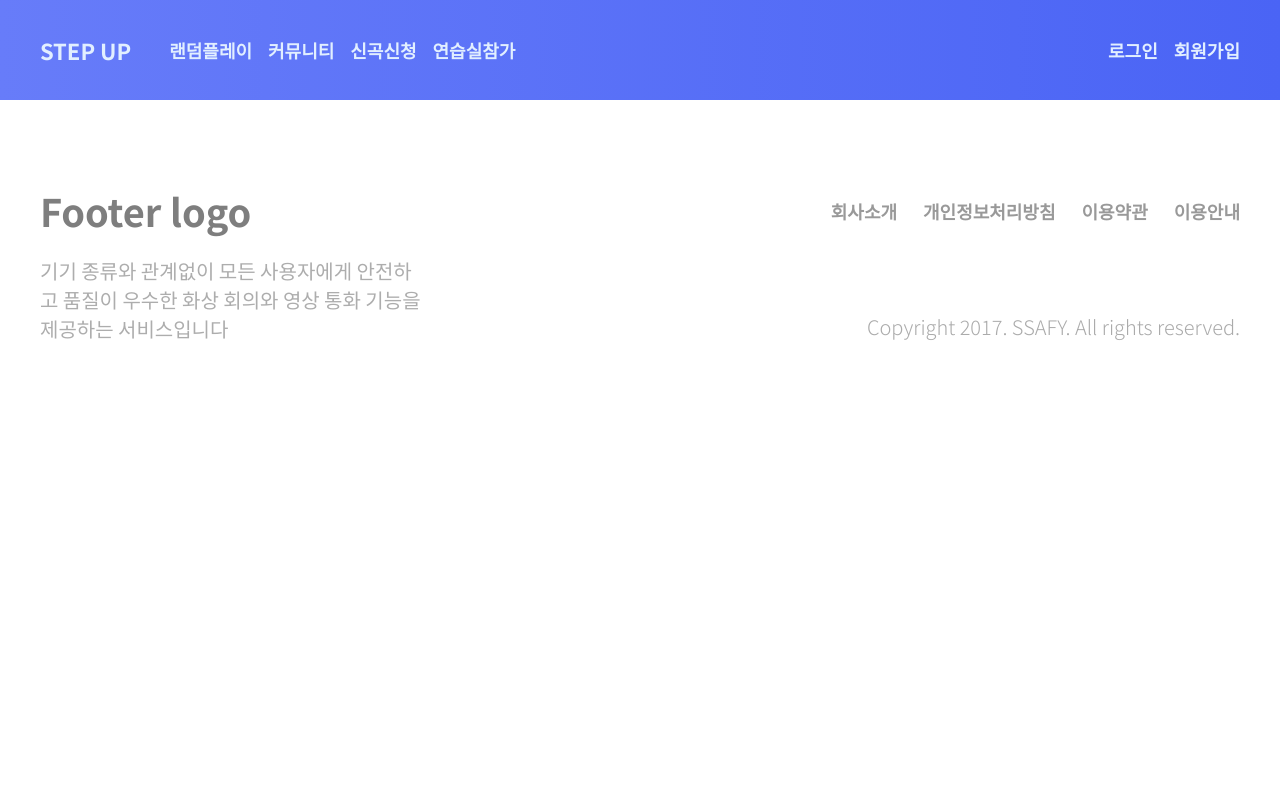
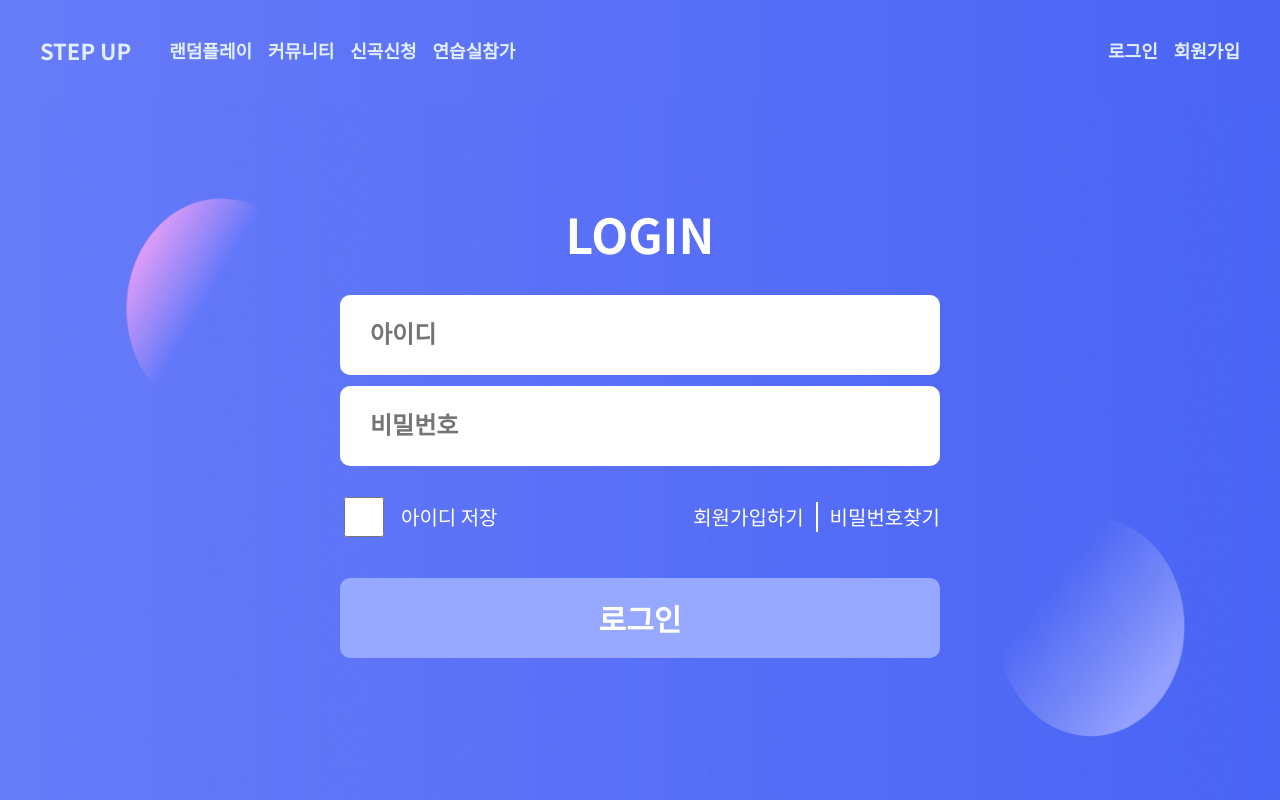
Before and after one commit to PI-StepUp/stepup, a Next.js app in the folder front/: page /login in a window 1280 px wide. Shown: the top 800 px of the page. Built offline with nearby package versions, Linux system fonts and the light colour scheme.

Commit message:
:art: Design(feat/loginPublish): 로그인 페이지 퍼블리싱 완료 (#168)
- 로그인 페이지 DOM 구조 작성
- 로그인 페이지 scss 스타일 코드 작성

```diff
--- a/front/src/pages/_app.tsx
+++ b/front/src/pages/_app.tsx
@@ -7,6 +7,7 @@ import "../styles/noticelist.scss"
 import "../styles/articlelist.scss"
 import "../styles/meetinglist.scss"
 import "../styles/footer.scss"
+import "../styles/login.scss"
 
 import type {AppProps} from 'next/app';
 
--- a/front/src/pages/login.tsx
+++ b/front/src/pages/login.tsx
@@ -5,7 +5,29 @@ const Login = () => {
     return(
         <>
             <Header/>
+                <div className="login-page-wrap">
+                    <div className="login-block-center">
+                        <div className="login-title">
+                            <h3>LOGIN</h3>
+                        </div>
+                        <div className="login-content">
+                            <form action="">
+                                <input type="text" placeholder="아이디" name="id"/>
+                                <input type="password" placeholder="비밀번호" name="password"/>
+                                <div className="flex-box">
+                                    <label htmlFor=""><input type="checkbox" />아이디 저장</label>
+                                    <ul>
+                                        <li>회원가입하기</li>
+                                        <div className="separate-vertical-line"></div>
+                                        <li>비밀번호찾기</li>
+                                    </ul>
+                                </div>
+                            </form>
 
+                            <button>로그인</button>
+                        </div>
+                    </div>
+                </div>
             <Footer/>
         </>
     )
--- /dev/null
+++ b/front/src/styles/login.scss
@@ -0,0 +1,72 @@
+@import "./function.scss";
+
+.login-page-wrap{
+    width:100%;
+    @include background("/images/login-bg-img.png");
+    padding-top:109px;
+    padding-bottom: 184px;
+    .login-block-center{
+        @include block-center(600px);
+        text-align:center;
+        .login-title{
+            h3{
+                @include font(48px, 700, #FFFFFF);
+            }
+        }
+        .login-content{
+            form{
+                @include flex;
+                flex-direction: column;
+                >input{
+                    @include setSize(600px, 80px);
+                    margin:0 auto;
+                    border-radius:10px;
+                    background-color:#FFFFFF;
+                    border: none;
+                    box-sizing: border-box;
+                    padding:30px;
+                    @include font(24px, 700, #536BF6);
+                }
+                input[type="text"]{
+                    margin-top:38px;
+                }
+                input[type="password"]{
+                    margin-top:11px;
+                }
+                .flex-box{
+                    @include flex(space-between, center);
+                    margin-top: 28px;
+                    label{
+                        @include flex(null, center);
+                        @include font(20px, 400, #FFFFFF);
+                        input[type="checkbox"]{
+                            @include setSize(40px, 40px);
+                            cursor:pointer;
+                            margin-right:17px;
+                        }
+                    }
+                    ul{
+                        @include flex(null, center);
+                        li{
+                            @include font(20px, 400, #FFFFFF);
+                        }
+                        .separate-vertical-line{
+                            @include setSize(2px, 30px);
+                            background-color:#FFF;
+                            margin: 0px 12px;
+                        }
+                    }
+                }
+            }
+            > button{
+                @include setSize(600px, 80px);
+                background-color:#97A8FF;
+                border:none;
+                border-radius:10px;
+                cursor:pointer;
+                @include font(30px, 700, #FFFFFF);
+                margin-top:38px;
+            }
+        }
+    }
+}
```
Also changed, not shown: front/public/images/login-bg-img.png (added).
